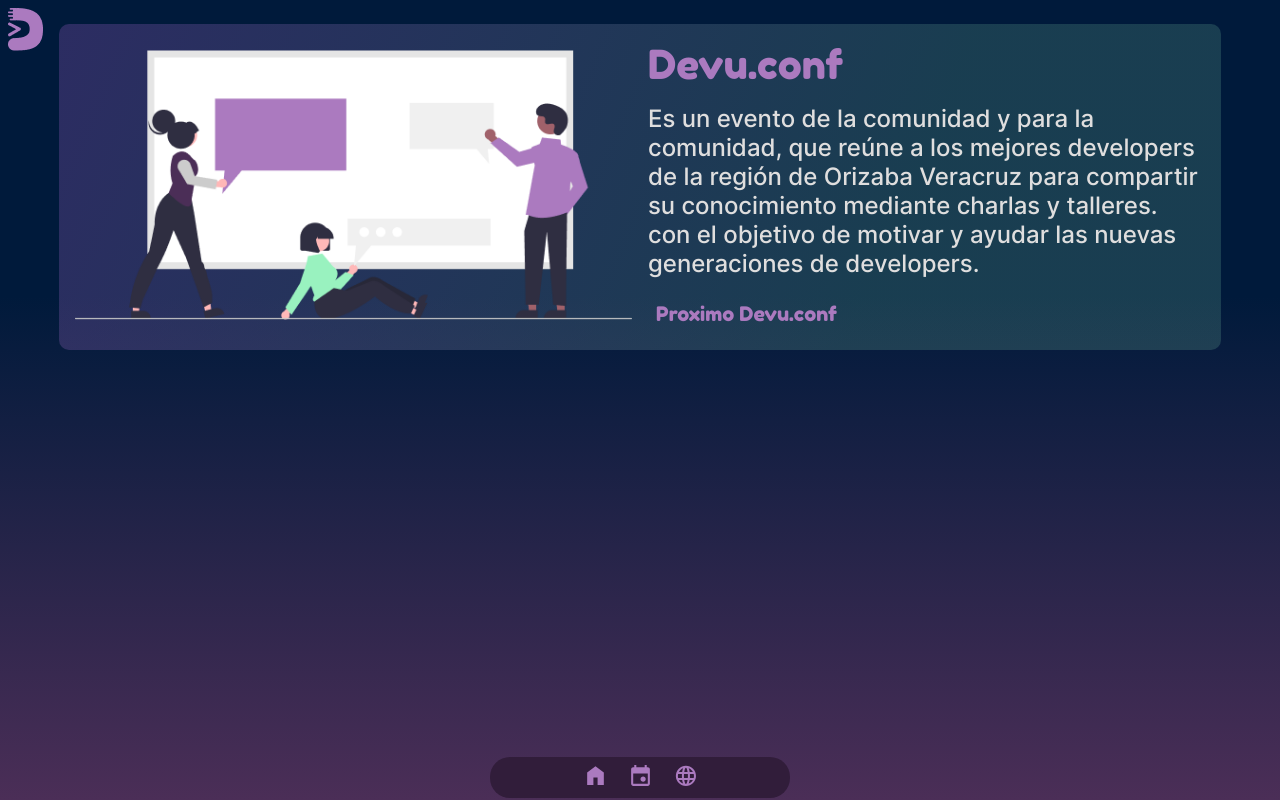
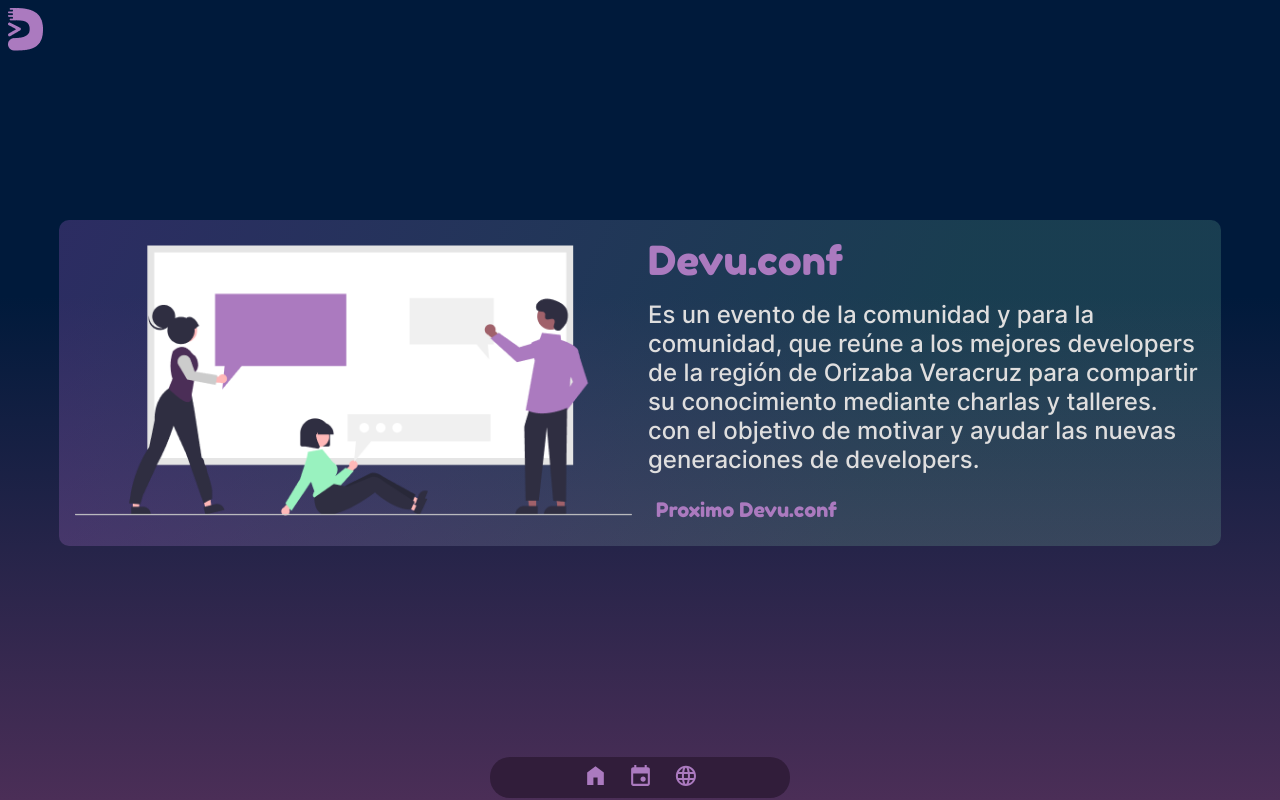
Before and after one commit to DevuCommunity/Devu-conf, a React (Vite) app: page /events in a window 1280 px wide. Built offline with nearby package versions, Linux system fonts and the light colour scheme.

Commit message:
fix: center the events page components after the layout updates

```diff
--- /dev/null
+++ b/src/pages/DevuEventsPage/DevuEventsPage.css
@@ -0,0 +1,10 @@
+#EventsPage__container {
+  height: 100%;
+  display: flex;
+  align-items: center;
+  align-content: center;
+}
+
+#EventsPage__group-wrapper {
+  margin: auto;
+}
--- a/src/pages/DevuEventsPage/DevuEventsPage.jsx
+++ b/src/pages/DevuEventsPage/DevuEventsPage.jsx
@@ -2,7 +2,7 @@ import { motion } from "framer-motion";
 import { useNavigate } from "react-router-dom";
 import { DescriptionEventCard } from "../../cmponents/Event/DescriptionEventCard/DescriptionEventCard";
 import { Button } from "../../cmponents/Shared";
-
+import "./DevuEventsPage.css";
 
 export const DevuEventsPage = () => {
     const navigate = useNavigate();
@@ -11,16 +11,18 @@ export const DevuEventsPage = () => {
         navigate("/conf");
     }
   return (
-    <motion.div className="events-container"
-    initial={{ opacity: 0}}
-    animate={{ opacity: 1 }}
-
+    <motion.div
+      id="EventsPage__container"
+      initial={{ opacity: 0}}
+      animate={{ opacity: 1 }}
     >
+      <div id="EventsPage__group-wrapper">
         <DescriptionEventCard imgUrl={"/assets/networking.png"} title={"Devu.conf"} description={'Es un evento de la comunidad y para la comunidad, que reúne a los mejores developers de la región de Orizaba Veracruz para compartir su conocimiento mediante charlas y talleres. con el objetivo de motivar y ayudar las nuevas generaciones de developers.'}>
         <Button borderColor="purple" handleClick={handleClickDesc}>
                 Proximo Devu.conf
               </Button>
         </DescriptionEventCard>
+      </div>
     </motion.div>
   )
 }
```
